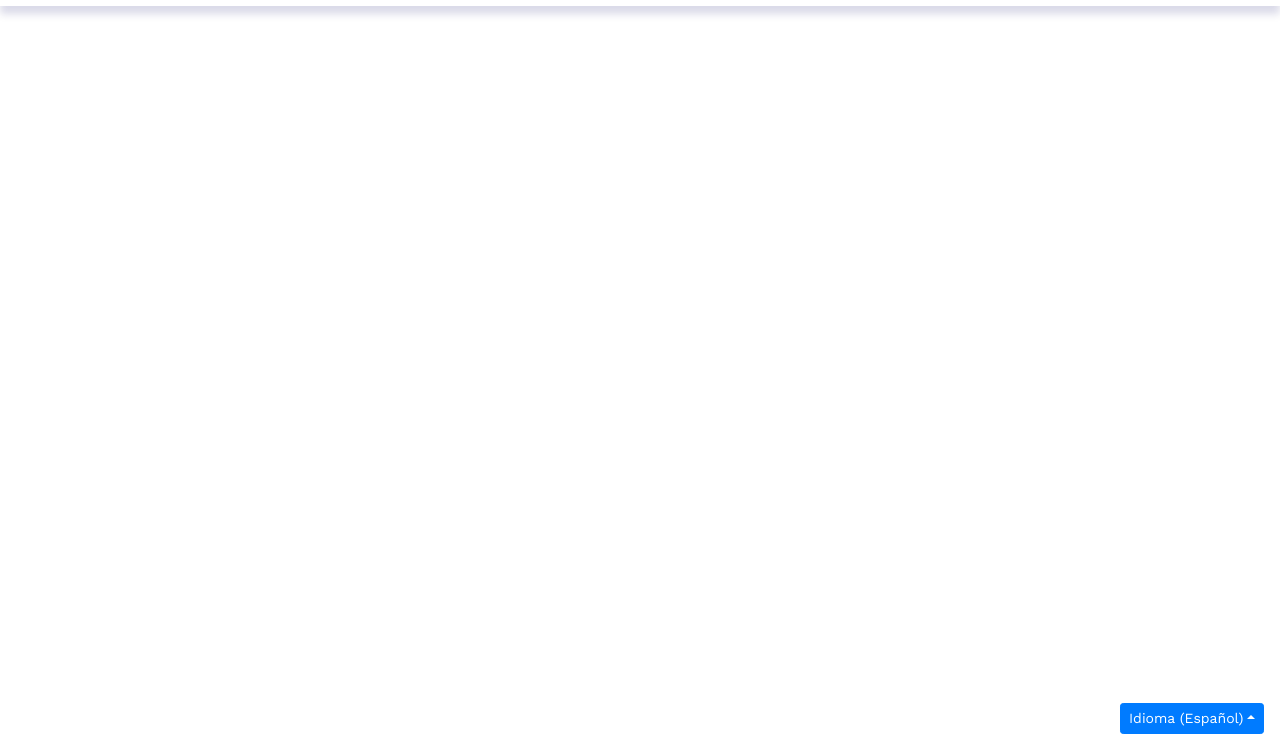
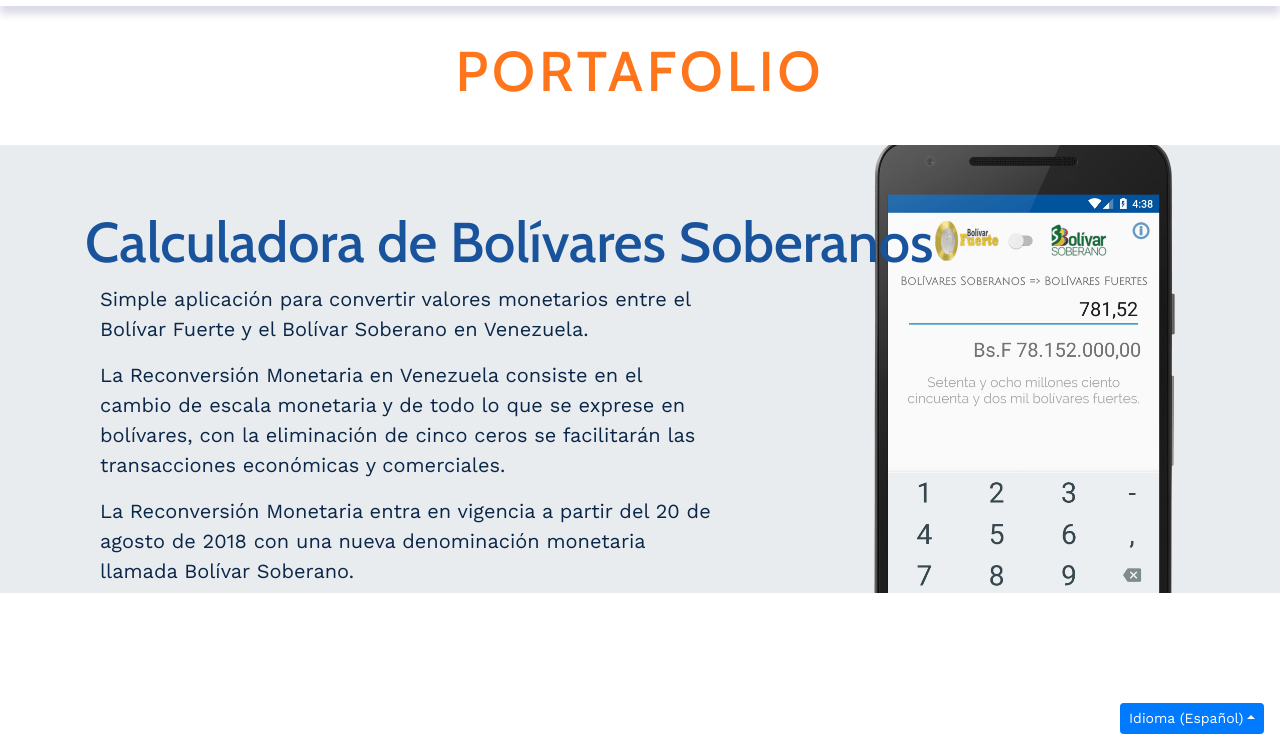
Before and after one commit to japsystem/webpage, a plain HTML site: page portfolio.html in a window 1280 px wide. Shown: the part 58-800 px from the top of the page. Drawn offline with nearby package versions, Linux system fonts and the light colour scheme.

Commit message:
Added title to Portfolio page. Added first product to Portfolio page. Created new .css file for the Portfolio page

```diff
--- a/css/main.css
+++ b/css/main.css
@@ -6,6 +6,10 @@ body {
 h1, h2 {
 	font-family: "Cabin", sans-serif;
 	color: #19539c;
+}
+
+#content {
+	min-height: 100vh;
 }
 
 #index-logo {
@@ -155,6 +159,7 @@ h1, h2 {
 	background-position: center;
 	background-size: cover;
 	background-attachment: fixed;
+	height: 100%;
 }
 
 .contact-bg .row {
--- /dev/null
+++ b/css/portfolio.css
@@ -0,0 +1,7 @@
+#product-1 {
+	height: 28rem;
+	background-image: url(../img/phone.png);
+	background-size: 25%;
+	background-repeat: no-repeat;
+	background-position: 90% 10%;
+}
--- a/portfolio.html
+++ b/portfolio.html
@@ -11,6 +11,7 @@
 	<link href="https://fonts.googleapis.com/css?family=Work+Sans:400,600" rel="stylesheet">
 	<link href="https://fonts.googleapis.com/css?family=Cabin:500" rel="stylesheet">
 	<link rel="stylesheet" type="text/css" href="./css/main.css">
+	<link rel="stylesheet" type="text/css" href="./css/portfolio.css">
 </head>
 <body>
 
@@ -56,6 +57,20 @@
 
 	<!--CONTENT-->
 	<div id="content">
+		<div class="main-title-bg">
+			<div class="container">
+				<h1 class="main-title">Portafolio</h1>
+			</div>
+		</div>
+
+		<div class="jumbotron jumbotron-fluid" id="product-1">
+			<div class="container">
+					<h2 class="display-4">Calculadora de Bolívares Soberanos</h2>
+					<p class="lead col-md-7">Simple aplicación para convertir valores monetarios entre el Bolívar Fuerte y el Bolívar Soberano en Venezuela.</p>
+					<p class="lead col-md-7">La Reconversión Monetaria en Venezuela consiste en el cambio de escala monetaria y de todo lo que se exprese en bolívares, con la eliminación de cinco ceros se facilitarán las transacciones económicas y comerciales.</p>
+					<p class="lead col-md-7">La Reconversión Monetaria entra en vigencia a partir del 20 de agosto de 2018 con una nueva denominación monetaria llamada Bolívar Soberano.</p>
+			</div>
+		</div>
 	</div>
 
 	<!--FOOTER-->
```
Also changed, not shown: img/bssLogo.png (added), img/googleplay_latam_store.png (added), img/phone.png (added).
